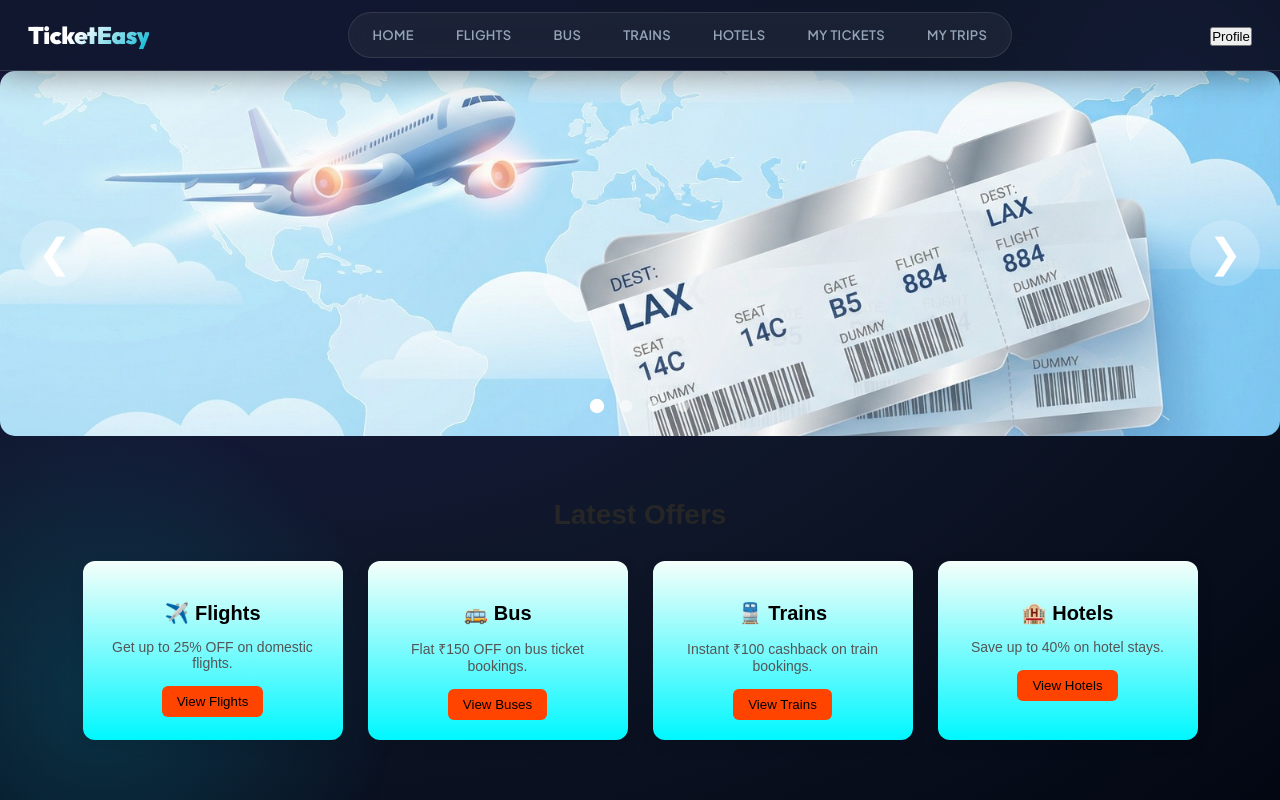
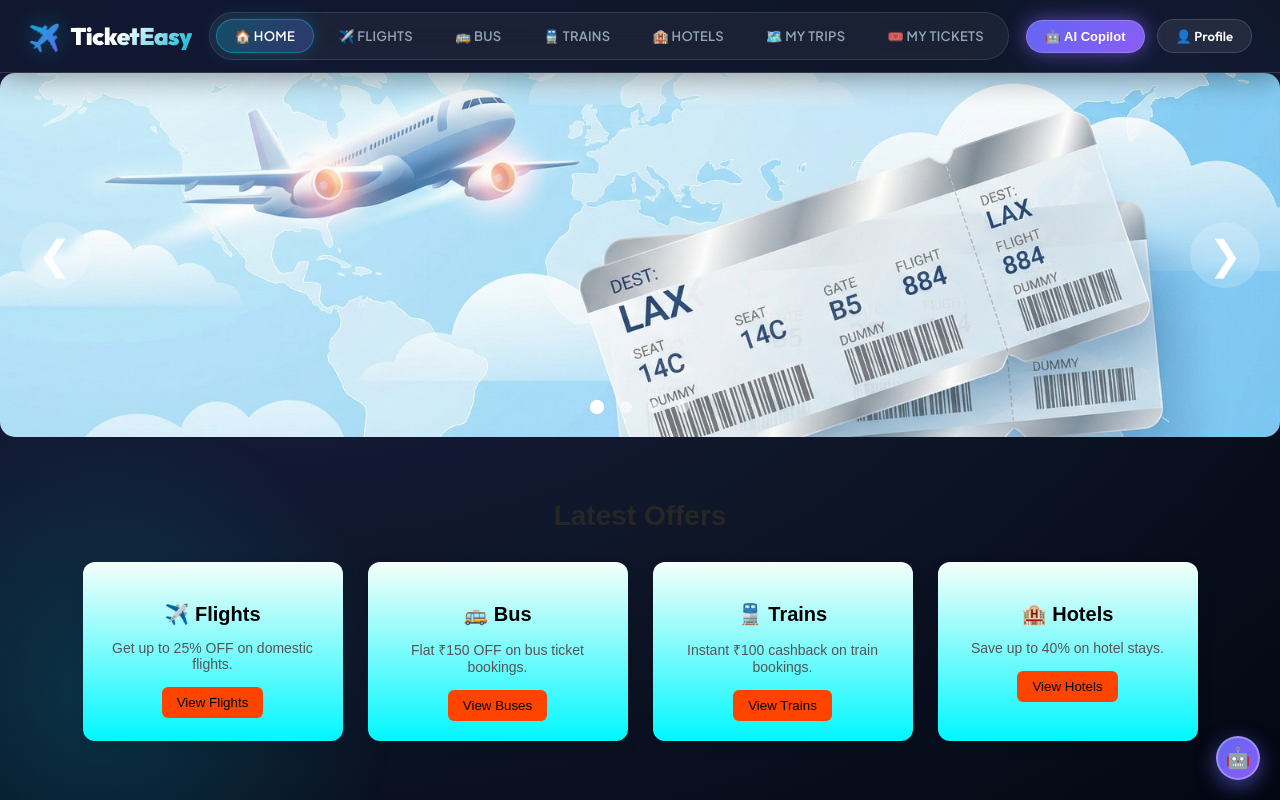
Before and after one commit to Yogender-verma/TicketEasy, a plain HTML site: page index.html in a window 1280 px wide. Drawn offline with Linux system fonts and the light colour scheme.

Commit message:
feat(shell): modernize top navigation header and iframe shell with cache-busting asset links

```diff
--- a/index.html
+++ b/index.html
@@ -3,27 +3,52 @@
 <head>
   <meta charset="UTF-8">
   <meta name="viewport" content="width=device-width, initial-scale=1.0">
-  <title>TicketEasy</title>
+  <title>TicketEasy | Smart Travel Booking Platform</title>
   <link rel="icon" href="logo.ico">
-  <link rel="stylesheet" href="style.css">
+  <link rel="stylesheet" href="style.css?v=3.0">
 </head>
 <body class="shell-body">
-  <div class="head">
-    <div class="logo"><h1>TicketEasy</h1></div>
-    <div class="modes">
-      <a href="home.html" target="page">HOME</a>
-      <a href="flight.html" target="page">FLIGHTS</a>
-      <a href="bus.html" target="page">BUS</a>
-      <a href="trains.html" target="page">TRAINS</a>
-      <a href="hotel.html" target="page">HOTELS</a>
-      <a href="MT.html" target="page">MY TICKETS</a>
-      <a href="trips.html" target="page">MY TRIPS</a>
+
+  <!-- TOP NAVIGATION HEADER -->
+  <header class="head">
+    <a href="home.html?v=3.0" target="page" class="logo-container" onclick="setActiveTab(this)">
+      <div class="logo-icon">✈️</div>
+      <div class="logo"><h1>TicketEasy</h1></div>
+    </a>
+
+    <nav class="modes">
+      <a href="home.html?v=3.0" target="page" class="active" onclick="setActiveTab(this)">🏠 HOME</a>
+      <a href="flight.html?v=3.0" target="page" onclick="setActiveTab(this)">✈️ FLIGHTS</a>
+      <a href="bus.html?v=3.0" target="page" onclick="setActiveTab(this)">🚌 BUS</a>
+      <a href="trains.html?v=3.0" target="page" onclick="setActiveTab(this)">🚆 TRAINS</a>
+      <a href="hotel.html?v=3.0" target="page" onclick="setActiveTab(this)">🏨 HOTELS</a>
+      <a href="trips.html?v=3.0" target="page" onclick="setActiveTab(this)">🗺️ MY TRIPS</a>
+      <a href="mt.html?v=3.0" target="page" onclick="setActiveTab(this)">🎟️ MY TICKETS</a>
+    </nav>
+
+    <div class="nav-actions">
+      <button class="ai-copilot-trigger-btn" onclick="toggleAIChat()">
+        🤖 AI Copilot
+      </button>
+      <a href="profile.html?v=3.0" target="page">
+        <button class="Profile-btn">👤 Profile</button>
+      </a>
     </div>
-    <div class="Profile">
-      <a href="Profile.html" target="page"><button>Profile</button></a>
-    </div>
-  </div>
-  <iframe name="page" src="home.html"></iframe>
-  <script src="scripts.js"></script>
+  </header>
+
+  <!-- MAIN PAGE IFRAME CONTAINER -->
+  <iframe name="page" id="mainIframe" src="home.html?v=3.0"></iframe>
+
+  <!-- SCRIPTS WITH CACHE BUSTING -->
+  <script src="booking-modal.js?v=3.0"></script>
+  <script src="ai-assistant.js?v=3.0"></script>
+  <script>
+    function setActiveTab(el) {
+      document.querySelectorAll('.modes a').forEach(a => a.classList.remove('active'));
+      if (el && el.tagName === 'A' && el.parentElement.classList.contains('modes')) {
+        el.classList.add('active');
+      }
+    }
+  </script>
 </body>
 </html>
```
